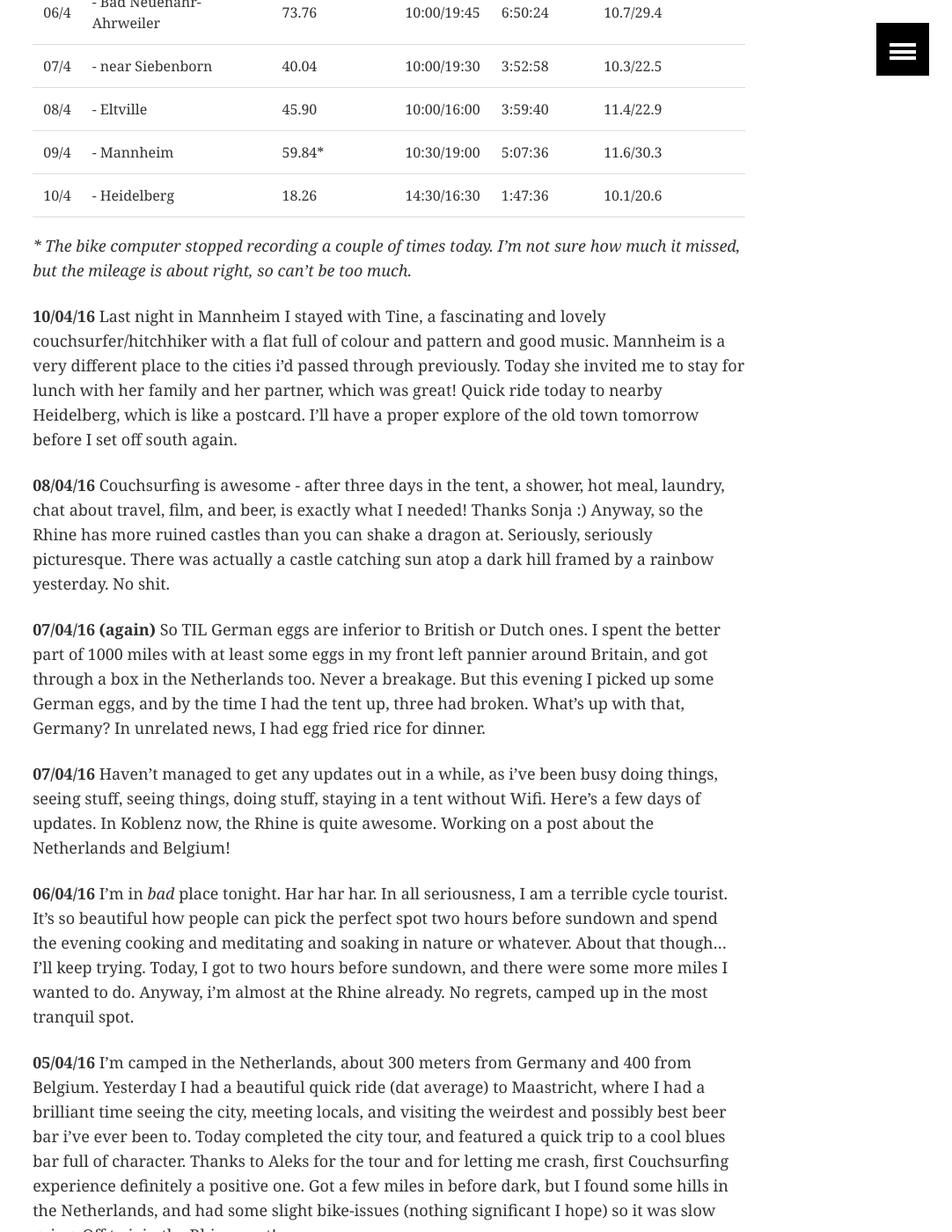
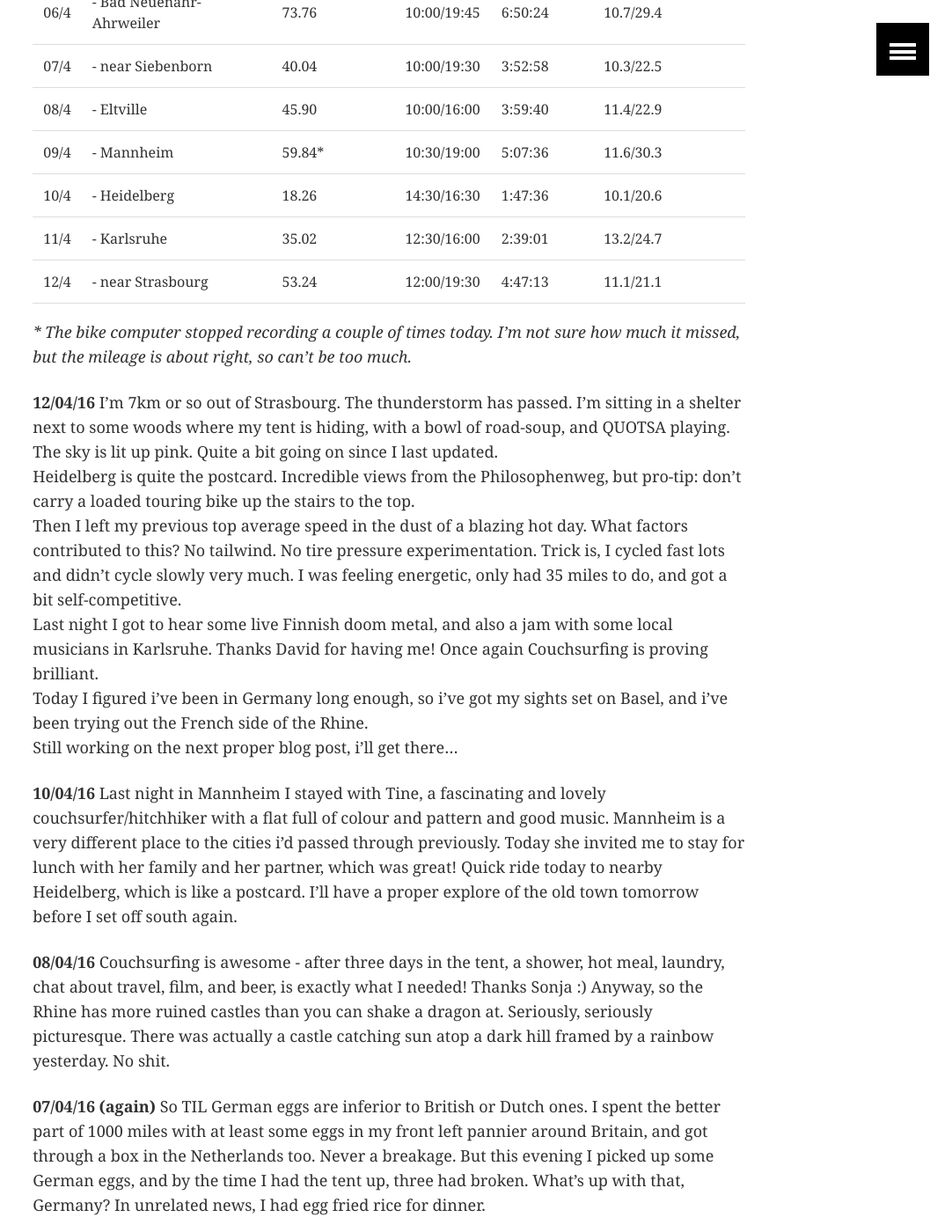
Before and after one commit to ArthurStart/git-blog, a Jekyll site: the page built from _posts/touring/2016-03-24-Quick-Update.md, in a window 1280 px wide and 1400 px high, scrolled down 999 px. Shown: the whole window at 88% size, without its empty margins (198-1280 px from the left). Built offline with Jekyll 4.4.1, drawn with Linux system fonts in a browser that asks for light colours; comment, search, counter and statistics services are not loaded.

Commit message:
Update from Strasbourg

```diff
--- a/_posts/touring/2016-03-24-Quick-Update.md
+++ b/_posts/touring/2016-03-24-Quick-Update.md
@@ -28,8 +28,18 @@ image:
 | 08/4 | - Eltville             | 45.90 | 10:00/16:00 | 3:59:40 | 11.4/22.9 |
 | 09/4 | - Mannheim             | 59.84*| 10:30/19:00 | 5:07:36 | 11.6/30.3 |
 | 10/4 | - Heidelberg           | 18.26 | 14:30/16:30 | 1:47:36 | 10.1/20.6 |
+| 11/4 | - Karlsruhe            | 35.02 | 12:30/16:00 | 2:39:01 | 13.2/24.7 |
+| 12/4 | - near Strasbourg      | 53.24 | 12:00/19:30 | 4:47:13 | 11.1/21.1 |
 
 *\* The bike computer stopped recording a couple of times today. I'm not sure how much it missed, but the mileage is about right, so can't be too much.*
+
+**12/04/16**
+I'm 7km or so out of Strasbourg. The thunderstorm has passed. I'm sitting in a shelter next to some woods where my tent is hiding, with a bowl of road-soup, and QUOTSA playing. The sky is lit up pink. Quite a bit going on since I last updated.
+Heidelberg is quite the postcard. Incredible views from the Philosophenweg, but pro-tip: don't carry a loaded touring bike up the stairs to the top.
+Then I left my previous top average speed in the dust of a blazing hot day. What factors contributed to this? No tailwind. No tire pressure experimentation. Trick is, I cycled fast lots and didn't cycle slowly very much. I was feeling energetic, only had 35 miles to do, and got a bit self-competitive.
+Last night I got to hear some live Finnish doom metal, and also a jam with some local musicians in Karlsruhe. Thanks David for having me! Once again Couchsurfing is proving brilliant.
+Today I figured i've been in Germany long enough, so i've got my sights set on Basel, and i've been trying out the French side of the Rhine.
+Still working on the next proper blog post, i'll get there...
 
 **10/04/16**
 Last night in Mannheim I stayed with Tine, a fascinating and lovely couchsurfer/hitchhiker with a flat full of colour and pattern and good music. Mannheim is a very different place to the cities i'd passed through previously. Today she invited me to stay for lunch with her family and her partner, which was great! Quick ride today to nearby Heidelberg, which is like a postcard. I'll have a proper explore of the old town tomorrow before I set off south again.
```
